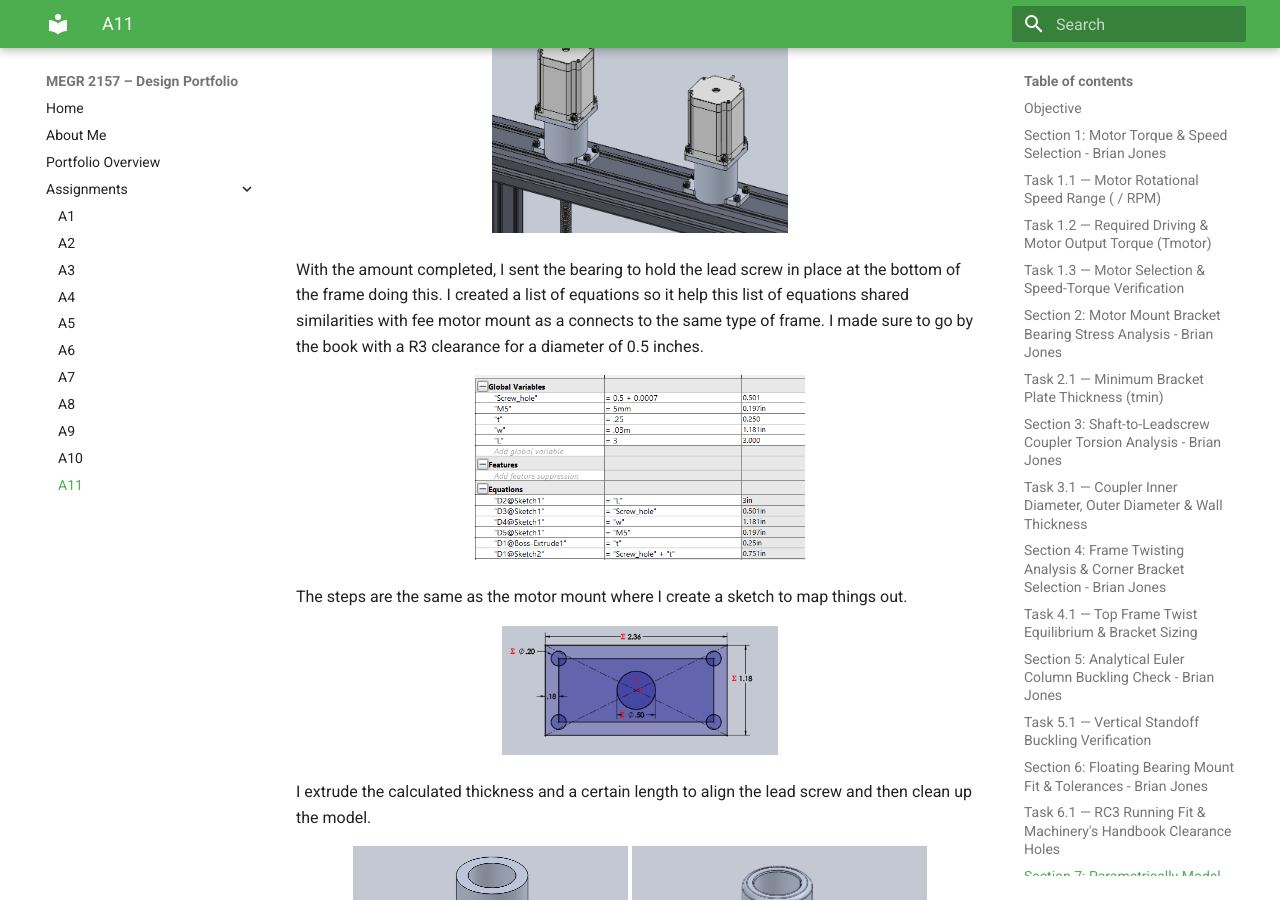
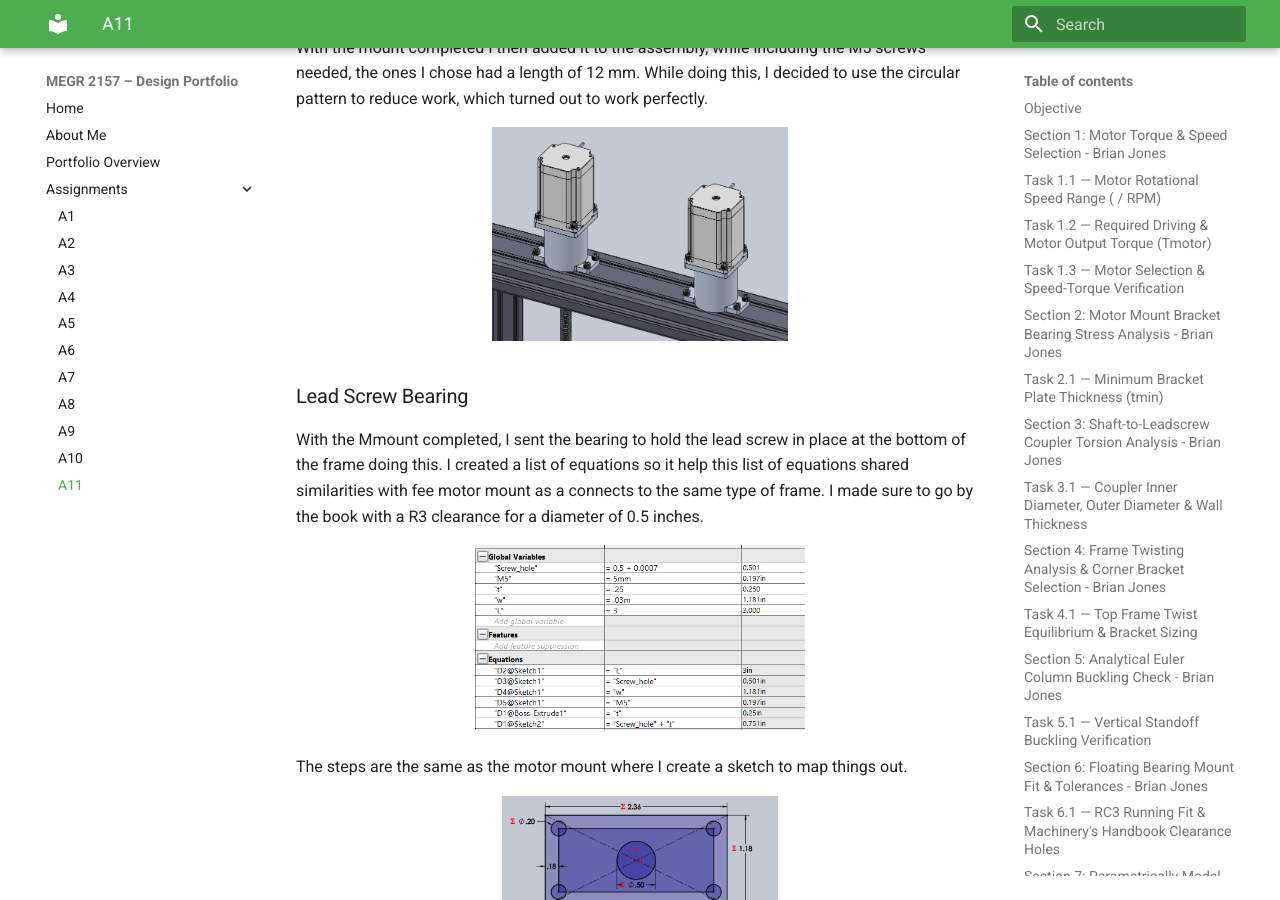
Before and after one commit to AntGo36/design-projects-portfolio, an MkDocs documentation site: the page built from docs/assignments/a11/index.md, in a window 1280 px wide and 900 px high, scrolled down 10032 px. Built offline with MkDocs 1.6.1 and Material for MkDocs 9.7.7, drawn with Linux system fonts in a browser that asks for light colours; some of the changed text lies outside the part shown.

Commit message:
Update index.md

```diff
--- a/docs/assignments/a11/index.md
+++ b/docs/assignments/a11/index.md
@@ -292,8 +296,9 @@ With the mount completed I then added it to the assembly, while including the M5
   <img src="Mount_attached.png" alt="Mount_attached" width="43%" />
 </p>
 
-With the amount completed, I sent the bearing to hold the lead screw in place at the bottom of the frame doing this. I created a list of equations so it help this list of equations shared similarities with fee motor mount as a connects to the same type of frame. I made sure to go by the book with a R3 clearance for a diameter of 0.5 inches.
+### Lead Screw Bearing
 
+With the Mmount completed, I sent the bearing to hold the lead screw in place at the bottom of the frame doing this. I created a list of equations so it help this list of equations shared similarities with fee motor mount as a connects to the same type of frame. I made sure to go by the book with a R3 clearance for a diameter of 0.5 inches.
 
 <p align="center">
   <img src="Bearing_Eq.png" alt="Bearing_Eq" width="48%" />
```
Also changed, not shown: other parts of docs/assignments/a11/index.md (+4 -0 lines).
